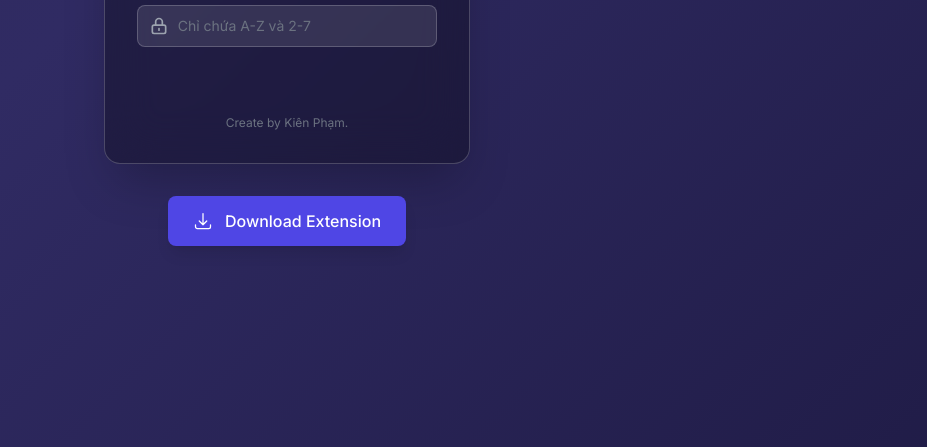
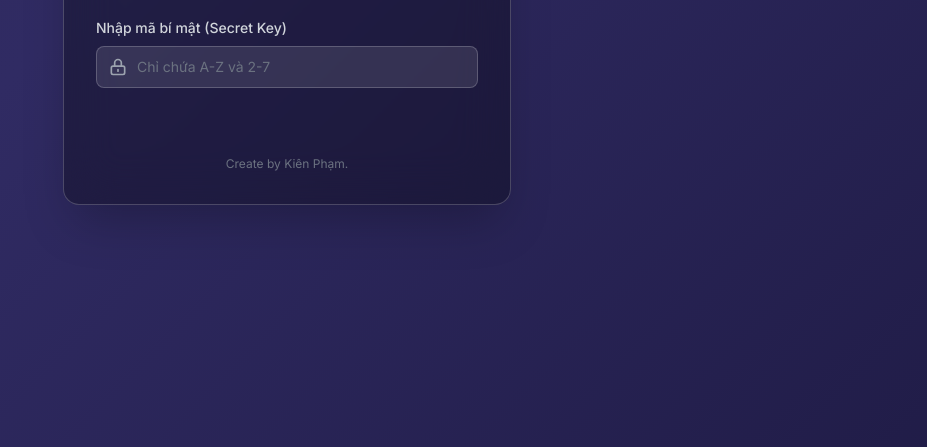
Before and after one commit to toolbykien/toolbykien.github.io, a browser extension: page Tool/2FA/index.html in a window 1280 px wide. Shown: the part 353-800 px from the top of the page, without its empty margins (353-1280 px from the left). Drawn offline with Linux system fonts and the light colour scheme.

Commit message:
Update index.html

```diff
--- a/Tool/2FA/index.html
+++ b/Tool/2FA/index.html
@@ -41,7 +41,6 @@
 </head>
 <body class="text-white flex items-center justify-center min-h-screen p-4">
 
-    <main class="flex flex-col items-center">
     <!-- Khung chính với hiệu ứng thủy tinh -->
     <div class="w-full max-w-md bg-black/30 backdrop-blur-xl rounded-2xl shadow-2xl p-6 md:p-8 space-y-6 border border-white/20">
 
@@ -84,15 +83,6 @@
                 Create by Kiên Phạm.
             </p>
     </div>
-
-        <!-- Nút Tải Extension -->
-        <a href="/Tool/2FA/2faExt-byKien.zip" target="_blank" rel="noopener noreferrer" class="mt-8 inline-flex items-center justify-center px-6 py-3 border border-transparent text-base font-medium rounded-lg text-white bg-indigo-600 hover:bg-indigo-700 focus:outline-none focus:ring-2 focus:ring-offset-2 focus:ring-indigo-500 transition-all duration-300 shadow-lg hover:shadow-indigo-500/50 transform hover:-translate-y-1">
-            <svg class="w-5 h-5 mr-3" xmlns="http://www.w3.org/2000/svg" fill="none" viewBox="0 0 24 24" stroke-width="1.5" stroke="currentColor">
-              <path stroke-linecap="round" stroke-linejoin="round" d="M3 16.5v2.25A2.25 2.25 0 0 0 5.25 21h13.5A2.25 2.25 0 0 0 21 18.75V16.5M16.5 12 12 16.5m0 0L7.5 12m4.5 4.5V3" />
-            </svg>
-            <span>Download Extension</span>
-          </a>
-    </main>
 
     <script>
         // Lấy các phần tử HTML cần dùng
```
Lines whose indentation alone changed are shown as unchanged.
